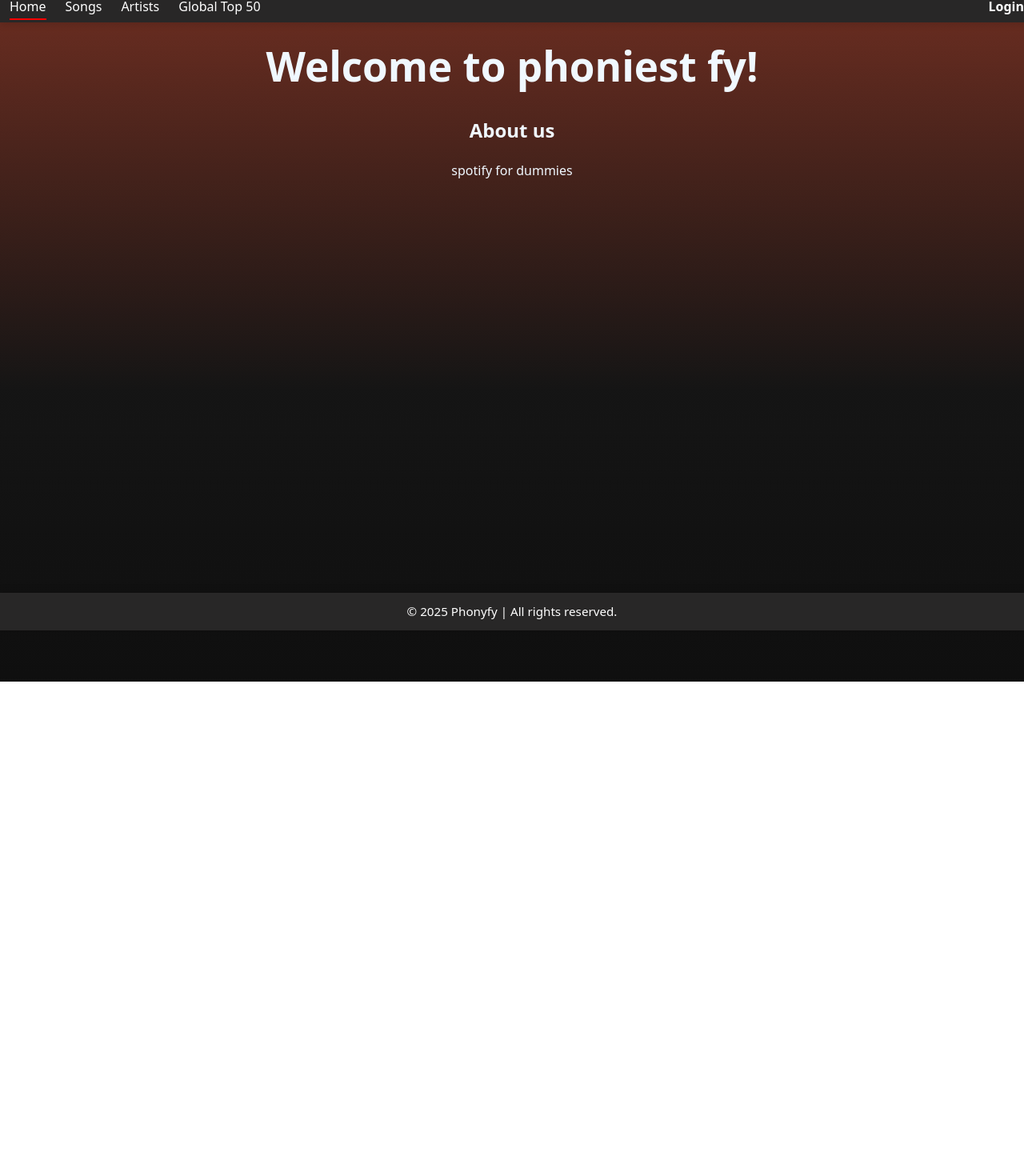
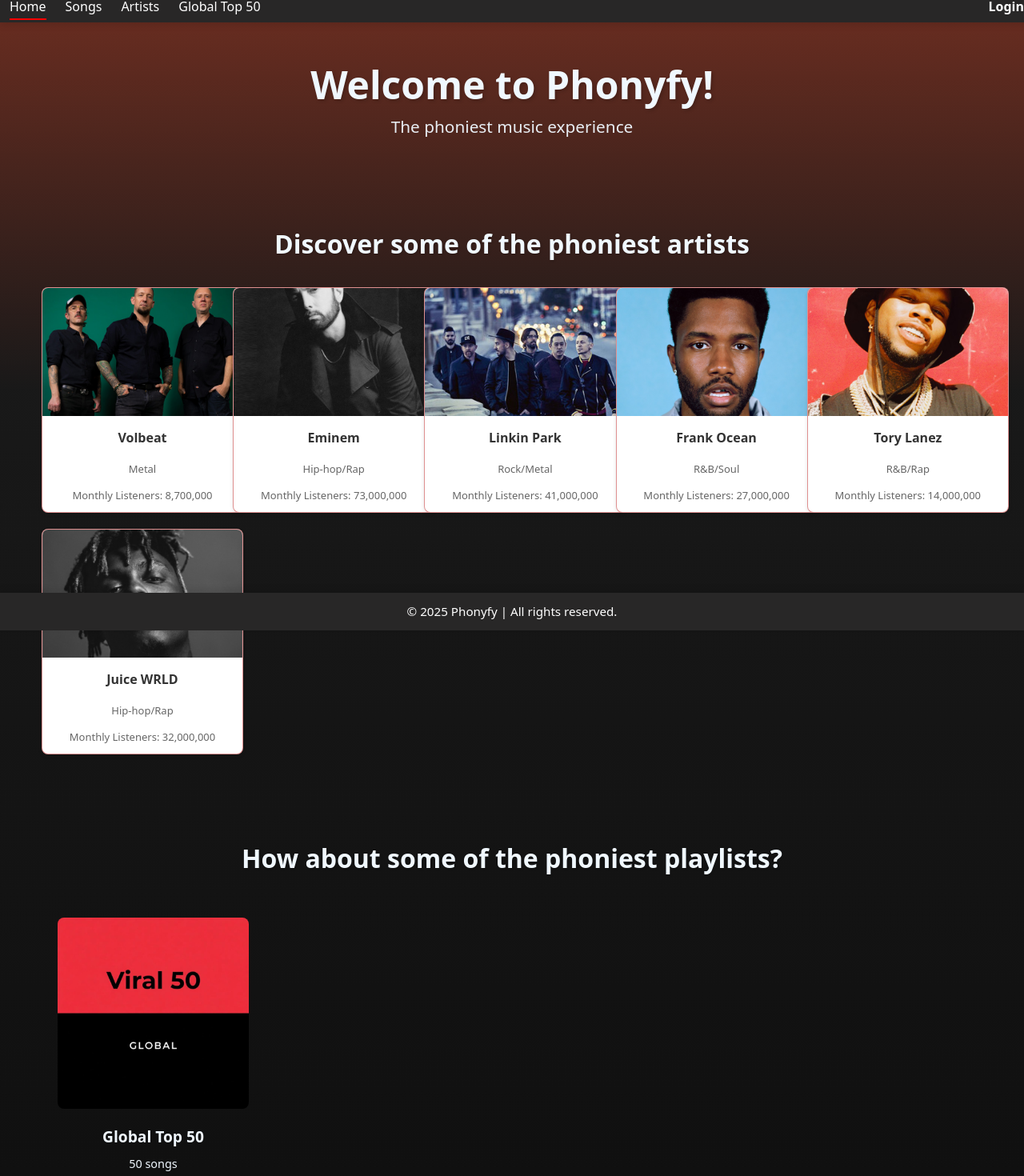
Before and after one commit to JonasOutzen/Phonyfy-frontend-SP3, a React (Vite) app: page / in a window 1280 px wide. Shown: the part 12-1482 px from the top of the page at 80% size. Before the commit the page ends 864 px from the top, so only its background shows below. Built offline with nearby package versions, Linux system fonts and the light colour scheme; data requests are answered from the project's data file.

Commit message:
added functionality to the homepage

```diff
--- a/src/pages/homepage/Home.jsx
+++ b/src/pages/homepage/Home.jsx
@@ -1,19 +1,103 @@
+import { useState, useEffect } from "react";
+import { useNavigate } from "react-router";
 import styles from "./Home.module.css";
+import ArtistCard from "../../components/imagecard/ArtistCard.jsx";
 
 function Home() {
+  const [randomArtists, setRandomArtists] = useState([]);
+  const [topLists, setTopLists] = useState([]);
+  const navigate = useNavigate();
+
+  useEffect(() => {
+    // Fetching artists and playlists data
+    Promise.all([
+      fetch("http://localhost:3000/artists").then((res) => res.json()),
+      fetch("http://localhost:3000/playlists").then((res) => res.json()),
+    ])
+      .then(([artistsData, playlistsData]) => {
+        // Getting random artists (6 is the number we change for how many we want to show)
+        const shuffled = [...artistsData].sort(() => 0.5 - Math.random());
+        setRandomArtists(shuffled.slice(0, 6));
+
+        // Set playlists for top lists section (currently shows all playlists TODO: change later)
+        const playlists = Array.isArray(playlistsData)
+          ? playlistsData
+          : playlistsData.playlists ?? [];
+        setTopLists(playlists);
+      })
+      .catch((err) => console.error("Error fetching data:", err));
+  }, []);
+
+  const handlePlaylistClick = (playlistId) => {
+    // Navigate to the appropriate playlist page based on playlistId (TODO: we should rethink the strategy here, maybe make topPlaylists)
+    if (playlistId === 1) {
+      navigate("/globaltop50");
+    }
+    // Example for more playlists:
+    // else if (playlistId === 2) {
+    //   navigate("/xxx-top-playlist");
+    // }
+  };
+
   return (
-    <div>
-      <h1 className={styles.title}>Welcome to phoniest fy!</h1>
-
-      <div className={styles.container}>
-        <div className={styles.rightContent}>
-        </div>
+    <div className={styles.homeContainer}>
+      <div className={styles.hero}>
+        <h1 className={styles.heading}>Welcome to Phonyfy!</h1>
+        <p className={styles.tagline}>The phoniest music experience</p>
       </div>
 
-      <h2 className={styles.subtitle}>About us</h2>
-      <p className={styles.paragraph}>
-        spotify for dummies
-      </p>
+      {/* Random Artists Section */}
+      <section className={styles.section}>
+        <h2 className={styles.sectionTitle}>Discover some of the phoniest artists</h2>
+        <div className={styles.artistGrid}>
+          {randomArtists.map((artist) => (
+            <ArtistCard
+              key={artist.id}
+              artistId={artist.id}
+              imageUrl={
+                artist.img || artist.imageUrl || "/images/artists/default-artist.svg"
+              }
+              name={artist.name}
+              genre={artist.genre}
+              listeners={artist.listeners}
+            />
+          ))}
+        </div>
+      </section>
+
+      {/* Top Lists Section */}
+      <section className={styles.section}>
+        <h2 className={styles.sectionTitle}>How about some of the phoniest playlists?</h2>
+        <div className={styles.playlistGrid}>
+          {topLists.map((playlist) => (
+            <div
+              key={playlist.playlistId}
+              className={styles.playlistCard}
+              onClick={() => handlePlaylistClick(playlist.playlistId)}
+              role="button"
+              tabIndex={0}
+              onKeyDown={(e) => {
+                if (e.key === "Enter" || e.key === " ") {
+                  e.preventDefault();
+                  handlePlaylistClick(playlist.playlistId);
+                }
+              }}
+            >
+              <img
+                src={playlist.img || "/images/albums/default-playlist.svg"}
+                alt={playlist.name}
+                className={styles.playlistImage}
+              />
+              <div className={styles.playlistInfo}>
+                <h3 className={styles.playlistName}>{playlist.name}</h3>
+                <p className={styles.playlistDescription}>
+                  {playlist.songIds?.length || 0} songs
+                </p>
+              </div>
+            </div>
+          ))}
+        </div>
+      </section>
     </div>
   );
 }
--- a/src/pages/homepage/Home.module.css
+++ b/src/pages/homepage/Home.module.css
@@ -1,15 +1,17 @@
 .homeContainer {
-  min-height: 100vh;
-  background: linear-gradient(135deg, #667eea 0%, #764ba2 100%);
-  color: var(--text-primary);
   padding-bottom: 40px;
+}
+
+.hero {
+  text-align: center;
+  padding: 60px 20px 40px 20px;
 }
 
 .heading {
   font-size: 3rem;
   font-weight: 700;
   margin: 0 0 10px 0;
-  color: white;
+  color: aliceblue;
   text-shadow: 2px 2px 4px rgba(0, 0, 0, 0.2);
 }
 
@@ -18,64 +20,92 @@
   font-weight: 300;
   margin: 0;
   opacity: 0.95;
-  color: white;
+  color: aliceblue;
 }
 
-.contentSection {
-  display: grid;
-  grid-template-columns: repeat(auto-fit, minmax(300px, 1fr));
-  gap: 30px;
-  padding: 60px 20px;
-  max-width: 1200px;
+.section {
+  max-width: 1400px;
   margin: 0 auto;
+  padding: 40px 20px;
 }
 
-.card {
+.sectionTitle {
+  font-size: 2rem;
+  font-weight: 600;
+  margin-bottom: 30px;
+  color: aliceblue;
+  text-shadow: 1px 1px 3px rgba(0, 0, 0, 0.2);
+}
+
+/* Artist Grid - using the same grid pattern as Artists page */
+.artistGrid {
+  display: grid;
+  grid-template-columns: repeat(auto-fill, minmax(200px, 1fr));
+  gap: 20px;
+}
+
+/* Playlist Grid */
+.playlistGrid {
+  display: grid;
+  grid-template-columns: repeat(auto-fill, minmax(250px, 1fr));
+  gap: 20px;
+}
+
+.playlistCard {
   background: var(--bg-primary);
   border-radius: 12px;
-  padding: 30px;
-  box-shadow: 0 8px 16px var(--card-shadow);
+  padding: 20px;
+  cursor: pointer;
   transition: transform 0.3s ease, box-shadow 0.3s ease;
+  box-shadow: 0 4px 8px var(--card-shadow);
 }
 
-.card:hover {
+.playlistCard:hover {
   transform: translateY(-5px);
-  box-shadow: 0 12px 24px var(--card-shadow);
+  box-shadow: 0 8px 16px var(--card-shadow);
 }
 
-.card h2 {
-  font-size: 1.5rem;
-  margin-top: 0;
-  color: #667eea;
-  border-bottom: 3px solid #667eea;
-  padding-bottom: 10px;
+.playlistImage {
+  width: 100%;
+  aspect-ratio: 1;
+  object-fit: cover;
+  border-radius: 8px;
+  margin-bottom: 15px;
 }
 
-.card p {
-  line-height: 1.6;
-  color: var(--text-primary);
-  font-size: 1rem;
+.playlistInfo {
+  text-align: center;
 }
 
-.card ul {
-  list-style: none;
-  padding: 0;
+.playlistName {
+  font-size: 1.2rem;
+  font-weight: 600;
+  margin: 0 0 8px 0;
+  color: var(--text-primary);
+}
+
+.playlistDescription {
+  font-size: 0.9rem;
+  color: var(--text-secondary);
   margin: 0;
 }
 
-.card li {
-  padding: 8px 0;
-  padding-left: 25px;
-  position: relative;
-  color: var(--text-primary);
-  line-height: 1.6;
+/* Responsive design */
+@media (max-width: 768px) {
+  .heading {
+    font-size: 2rem;
+  }
+
+  .tagline {
+    font-size: 1rem;
+  }
+
+  .sectionTitle {
+    font-size: 1.5rem;
+  }
+
+  .artistGrid,
+  .playlistGrid {
+    grid-template-columns: repeat(auto-fill, minmax(150px, 1fr));
+  }
 }
-
-.card li:before {
-  content: "✓";
-  position: absolute;
-  left: 0;
-  color: #667eea;
-  font-weight: bold;
-  font-size: 1.2rem;
-}
```
